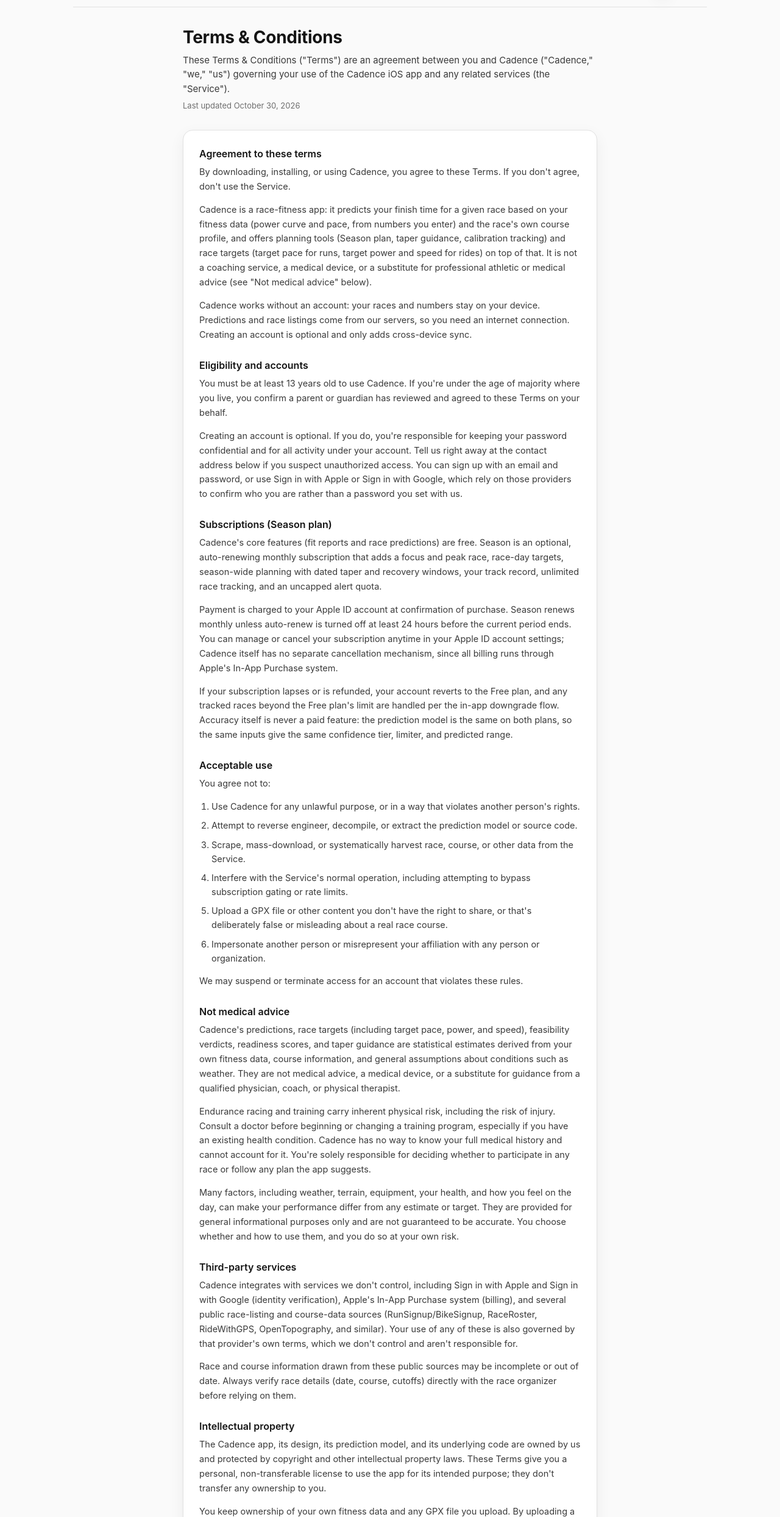
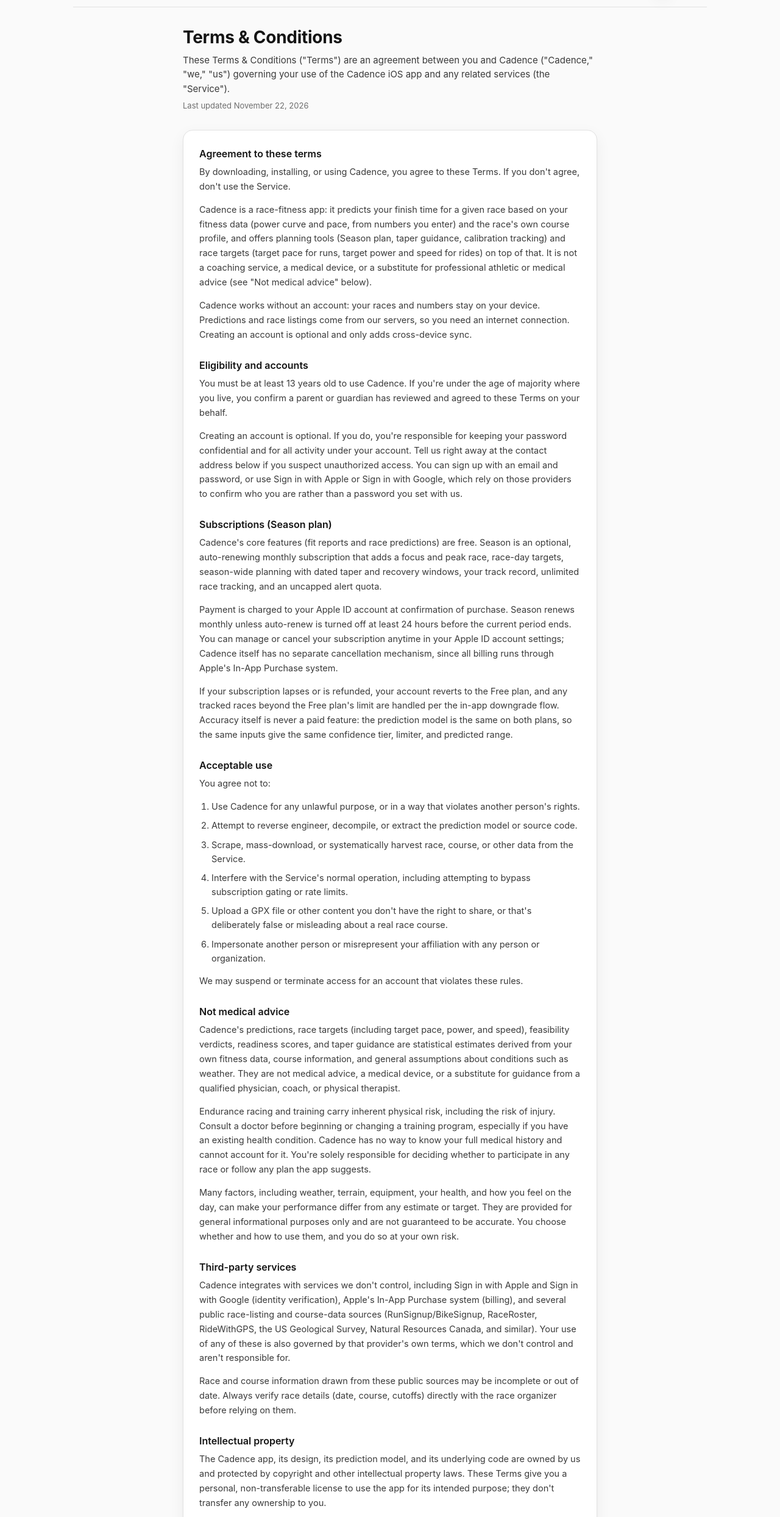
Before and after one commit to jjcetinkayatri/cadence-site, a plain HTML site: page terms/index.html in a window 1280 px wide. Shown: the part 51-2539 px from the top of the page at 61% size. Drawn offline with Linux system fonts and the light colour scheme.

Commit message:
Course elevation sources: USGS and Natural Resources Canada replace OpenTopography on the privacy and terms pages
Co-Authored-By: Claude Sonnet 5.5 <noreply@anthropic.com>
Claude-Session: https://claude.ai/code/session_01DyYJy8ZSwbq7i5W1hC1QXi

```diff
--- a/terms/index.html
+++ b/terms/index.html
@@ -222,7 +222,7 @@
 
     <h1>Terms &amp; Conditions</h1>
     <p class="lede">These Terms &amp; Conditions ("Terms") are an agreement between you and Cadence ("Cadence," "we," "us") governing your use of the Cadence iOS app and any related services (the "Service").</p>
-    <p class="asof">Last updated October 30, 2026</p>
+    <p class="asof">Last updated November 22, 2026</p>
 
     <div class="legal">
       <h2>Agreement to these terms</h2>
@@ -257,7 +257,7 @@
       <p>Many factors, including weather, terrain, equipment, your health, and how you feel on the day, can make your performance differ from any estimate or target. They are provided for general informational purposes only and are not guaranteed to be accurate. You choose whether and how to use them, and you do so at your own risk.</p>
 
       <h2>Third-party services</h2>
-      <p>Cadence integrates with services we don't control, including Sign in with Apple and Sign in with Google (identity verification), Apple's In-App Purchase system (billing), and several public race-listing and course-data sources (RunSignup/BikeSignup, RaceRoster, RideWithGPS, OpenTopography, and similar). Your use of any of these is also governed by that provider's own terms, which we don't control and aren't responsible for.</p>
+      <p>Cadence integrates with services we don't control, including Sign in with Apple and Sign in with Google (identity verification), Apple's In-App Purchase system (billing), and several public race-listing and course-data sources (RunSignup/BikeSignup, RaceRoster, RideWithGPS, the US Geological Survey, Natural Resources Canada, and similar). Your use of any of these is also governed by that provider's own terms, which we don't control and aren't responsible for.</p>
       <p>Race and course information drawn from these public sources may be incomplete or out of date. Always verify race details (date, course, cutoffs) directly with the race organizer before relying on them.</p>
 
       <h2>Intellectual property</h2>
```
Also changed, not shown: privacy/index.html (+2 -2 lines).
